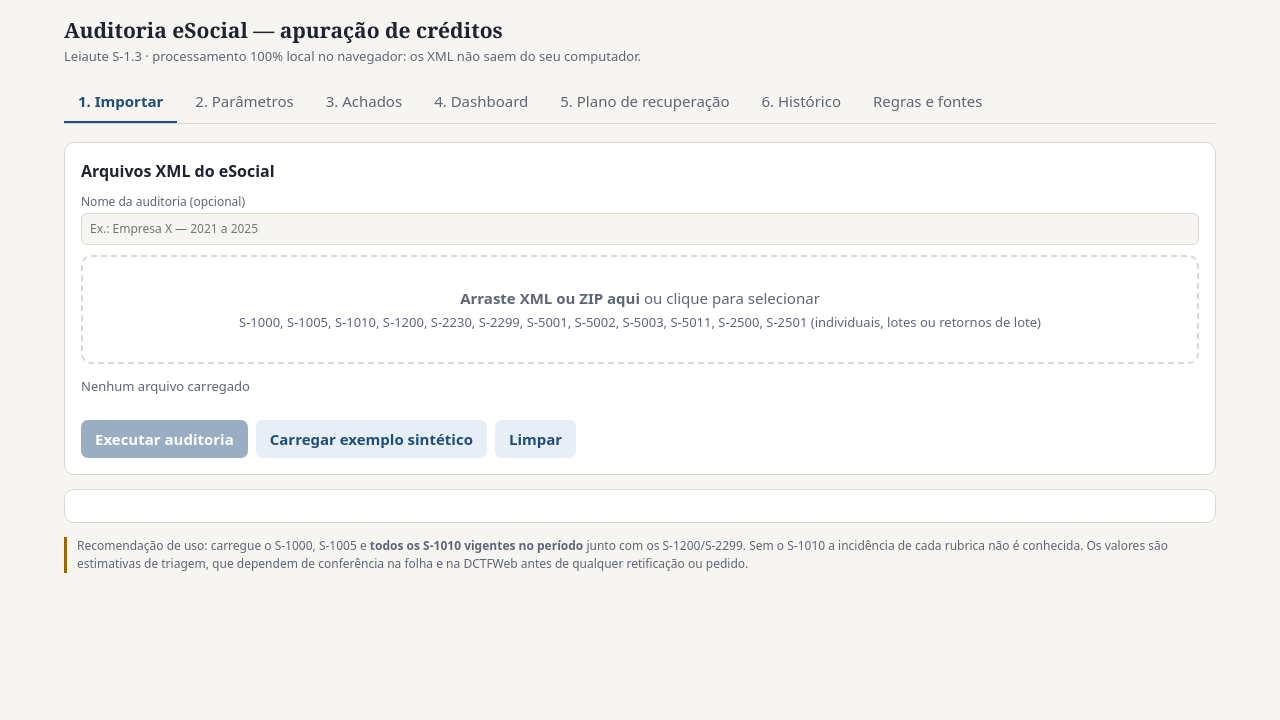
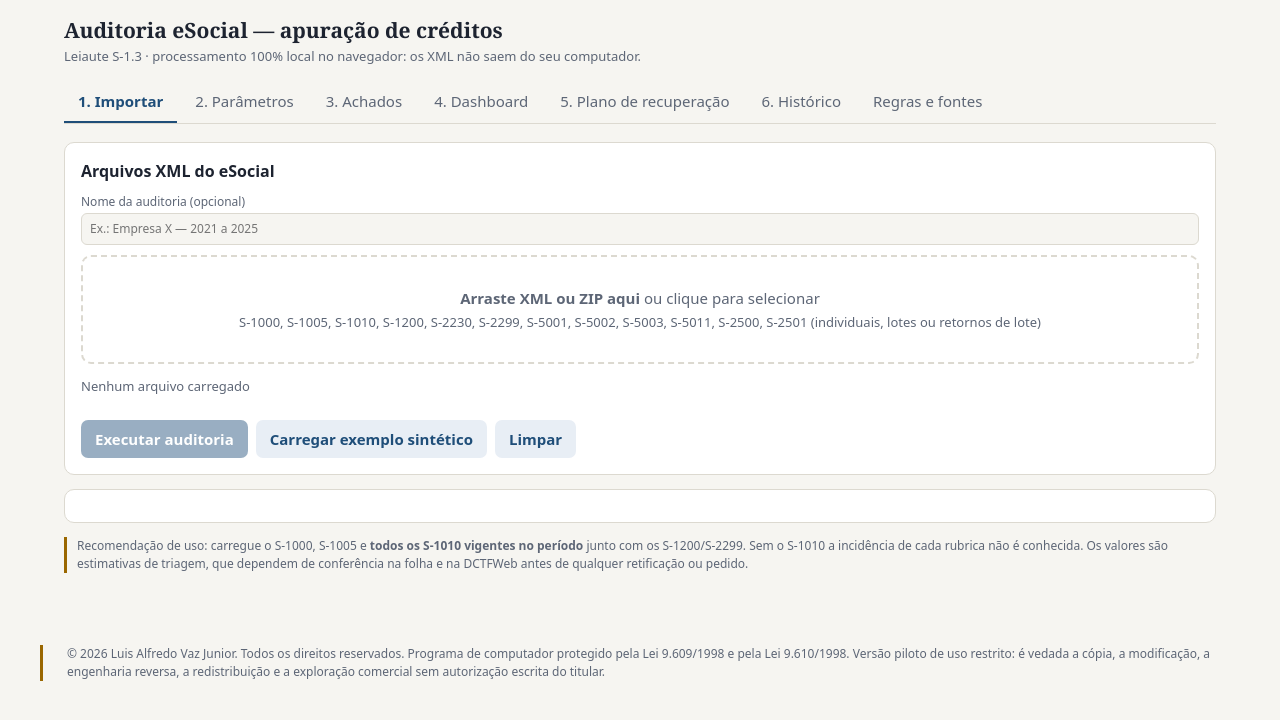
Before and after one commit to luizvazj-tech/auditoria_esocial, a plain HTML site: page index.html in a window 1280 px wide. Drawn offline with Linux system fonts and the light colour scheme.

Commit message:
Aviso de direitos autorais e licença restritiva (todos os direitos reservados)
Co-Authored-By: Claude Sonnet 5.5 <noreply@anthropic.com>
Claude-Session: https://claude.ai/code/session_01TUSU7bw5tXNNSiHHw39rYH

```diff
--- a/index.html
+++ b/index.html
@@ -1,4 +1,5 @@
 <!DOCTYPE html>
+<!-- © 2026 Luis Alfredo Vaz Junior. Todos os direitos reservados. Programa de computador protegido pela Lei 9.609/1998 e pela Lei 9.610/1998. Versão piloto de uso restrito: é vedada a cópia, a modificação, a engenharia reversa, a redistribuição e a exploração comercial sem autorização escrita do titular. -->
 <html lang="pt-BR">
 <head>
 <meta charset="utf-8">
@@ -107,6 +108,7 @@ fieldset{border:1px solid var(--bd);border-radius:8px;margin:0 0 10px}legend{fon
 <div class="card"><h2>Regras ativas, base legal e providência</h2><p class="muted">Desmarque as regras que não deseja executar. Toda referência marcada com [VERIFICAR FONTE OFICIAL] deve ser conferida antes de ser utilizada em peça ou requerimento.</p><div id="rulesList"></div></div>
 </section>
 </main>
+<footer class="disc" style="max-width:1200px;margin:0 auto 30px;padding:0 24px">© 2026 Luis Alfredo Vaz Junior. Todos os direitos reservados. Programa de computador protegido pela Lei 9.609/1998 e pela Lei 9.610/1998. Versão piloto de uso restrito: é vedada a cópia, a modificação, a engenharia reversa, a redistribuição e a exploração comercial sem autorização escrita do titular.</footer>
 <div id="toast" hidden role="status"></div>
 <script>/* AuditEngine — Auditoria de XMLs do eSocial (leiaute S-1.3)
  * Motor de leitura + regras. Roda 100% no navegador (ou em Node com DOMParser injetado).
```
Also changed, not shown: 2 other files.
